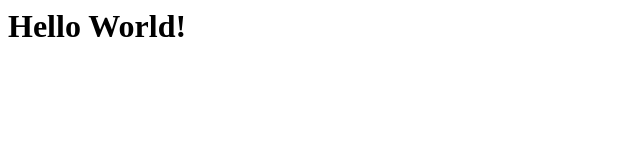
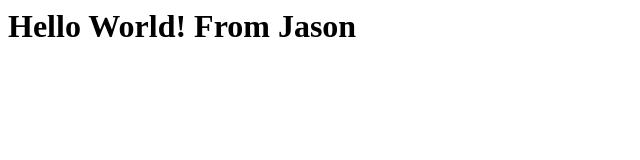
Before and after one commit to jason2155/simple-repo, a plain HTML site: page index.html in a window 1280 px wide. Shown: the whole page, without its empty margins (0-640 px from the left). Drawn offline with Linux system fonts and the light colour scheme.

Commit message:
confirm jasons git works

```diff
--- a/index.html
+++ b/index.html
@@ -1 +1 @@
-<h1>Hello World!</h1>
+<h1>Hello World! From Jason</h1>
```
